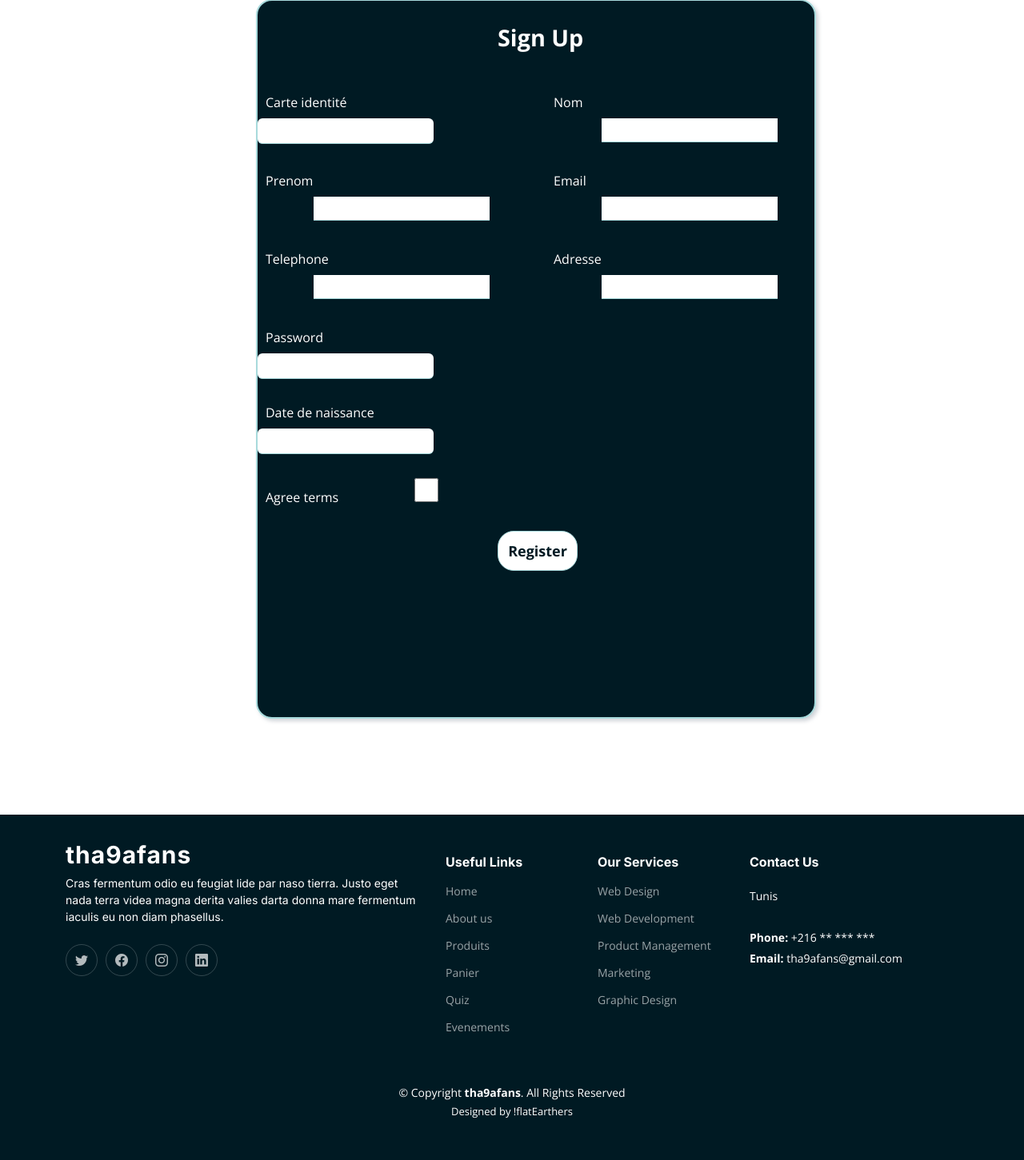
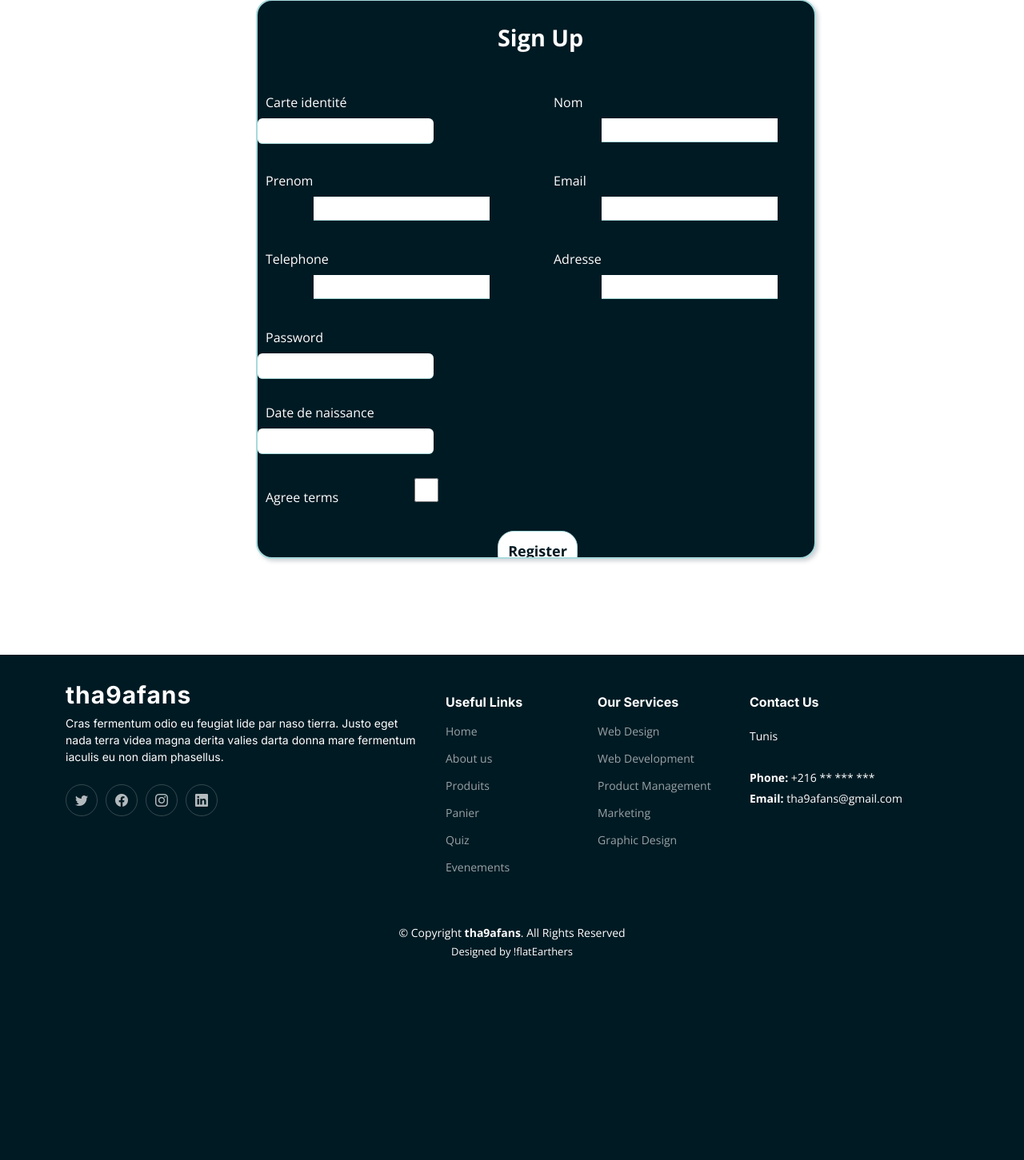
Before and after one commit to PIDEV-3A-2023/Tha9afans, a Symfony app: template templates/registration/register.html.twig in a window 1280 px wide. Shown: the part 121-1572 px from the top of the page at 80% size. After the commit the page ends 1320 px from the top, so only its background shows below. Run offline with Twig, Linux system fonts and the light colour scheme; the template is opened without the code that fills it, so the values that code supplies are empty; form fields are guessed from the names that the template uses; some libraries are stand-ins or nearby versions.

Commit message:
Update register.html.twig

```diff
--- a/templates/registration/register.html.twig
+++ b/templates/registration/register.html.twig
@@ -10,7 +10,7 @@
         .box{
             box-sizing: border-box;
             width: 700px;
-            height: 900px;
+            height: 700px;
             border: 2px solid #A8DADC;
             box-shadow: -3px -3px 7px #ffffff73,
             3px 3px 5px rgba(94,104,121,0.288);
@@ -110,7 +110,7 @@
         .form-control{}
         .box:hover{
             width: 700px;
-            height: 900px;
+            height: 700px;
             border-radius: 10px;
         }
         input{
```
